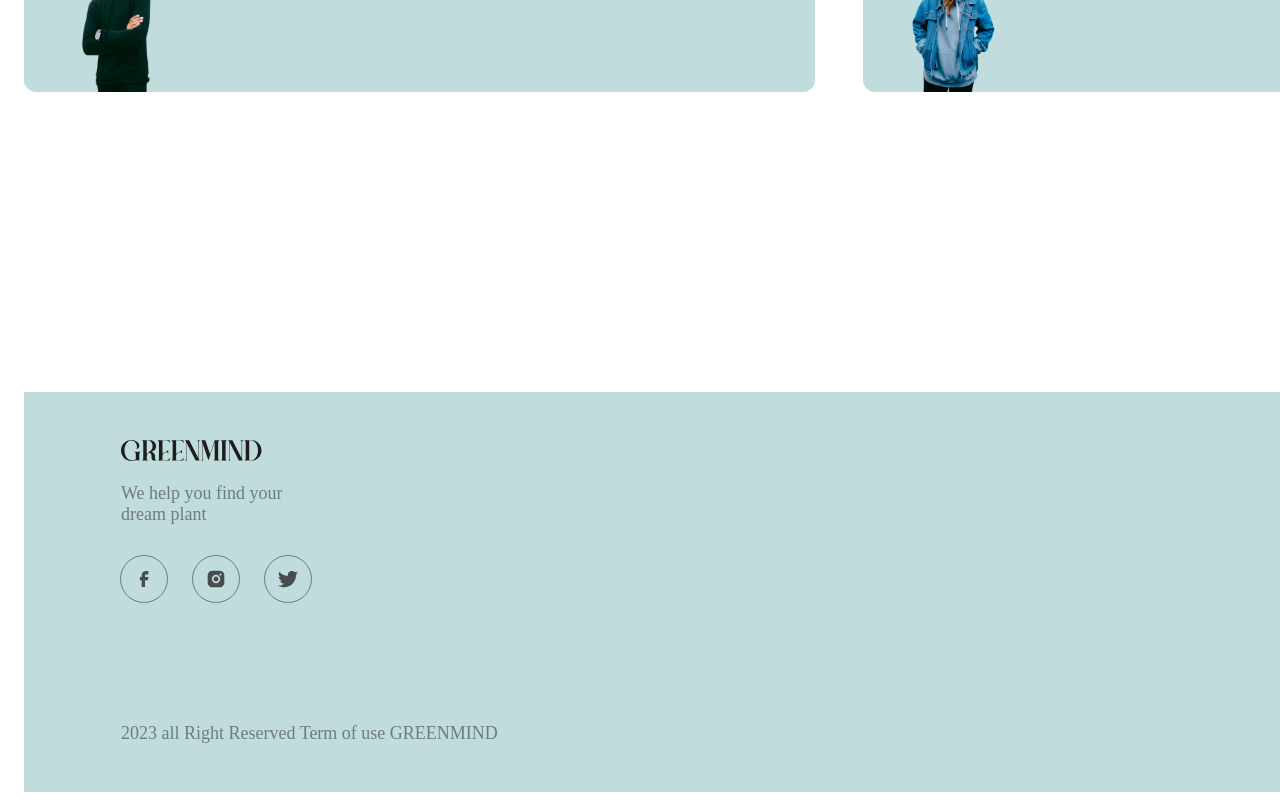
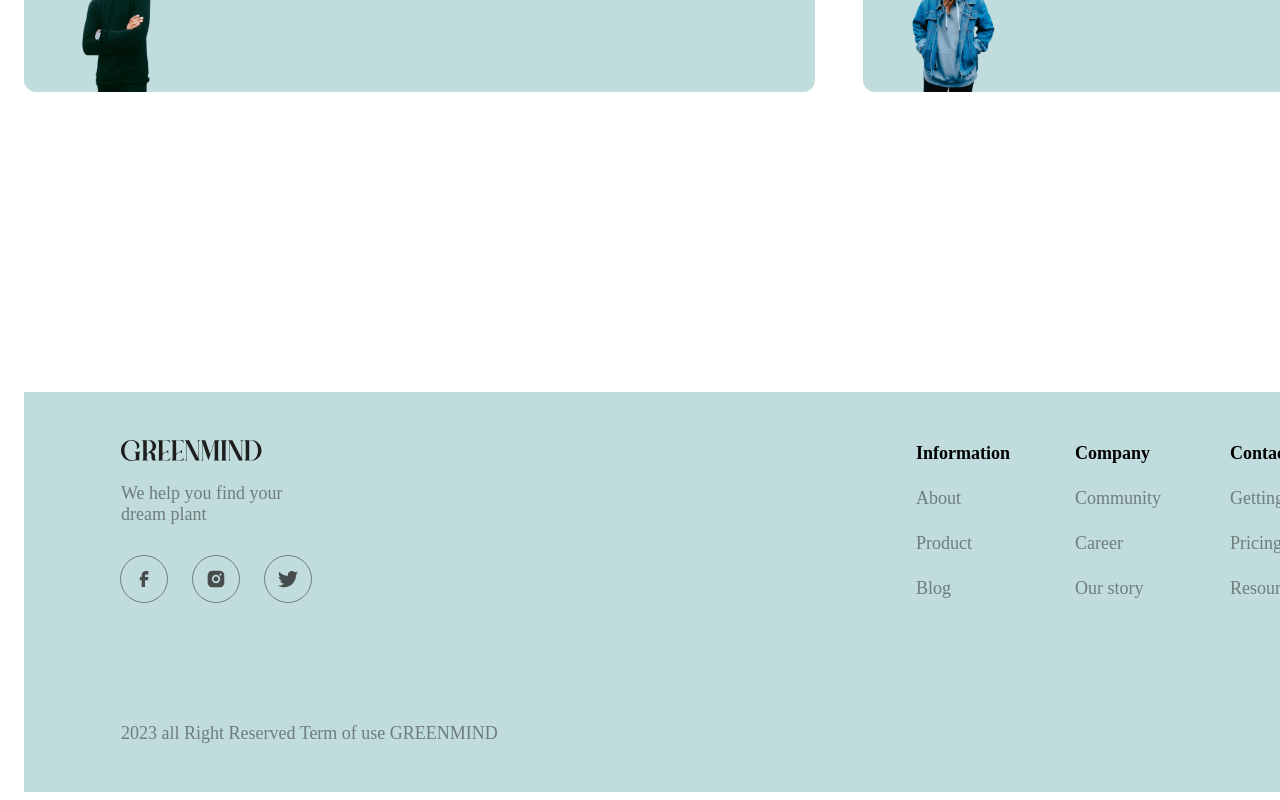
Before and after one commit to mahmudovb10/Green-Mind, a React (Vite) app: page / in a window 1280 px wide. Shown: the part 3497-4297 px from the top of the page. Built offline with nearby package versions, Linux system fonts and the light colour scheme; a web font is replaced by a local one.

Commit message:
Project done

```diff
--- a/src/App.jsx
+++ b/src/App.jsx
@@ -271,6 +271,24 @@ function App() {
           <p className="footer__desc">
             2023 all Right Reserved Term of use GREENMIND
           </p>
+          <div className="information__branch">
+            <p className="branch__title infor__title ">Information</p>
+            <p className="branch__desc infor__desc">About</p>
+            <p className="branch__desc infor__desc">Product</p>
+            <p className="branch__desc infor__desc">Blog</p>
+          </div>
+          <div className="company__branch">
+            <p className="branch__title infor__title ">Company</p>
+            <p className="branch__desc infor__desc">Community</p>
+            <p className="branch__desc infor__desc">Career</p>
+            <p className="branch__desc infor__desc">Our story</p>
+          </div>
+          <div className="contact__branch">
+            <p className="branch__title infor__title ">Contact</p>
+            <p className="branch__desc infor__desc">Getting Started</p>
+            <p className="branch__desc infor__desc">Pricing</p>
+            <p className="branch__desc infor__desc">Resources</p>
+          </div>
         </div>
       </footer>
     </div>
--- a/src/index.css
+++ b/src/index.css
@@ -682,3 +682,37 @@ main {
   padding-top: 98px;
   padding-left: 97px;
 }
+
+.information__branch {
+  padding-left: 892px;
+  margin-top: -325px;
+  column-gap: 24px;
+}
+
+.branch__title {
+  width: 155px;
+  height: 27px;
+  font-family: "Poppins";
+  font-weight: 700;
+  font-size: 18px;
+  color: var(--average-black);
+}
+
+.branch__desc {
+  width: 145px;
+  height: 27px;
+  font-family: "Poppins";
+  font-weight: 400px;
+  font-size: 18px;
+  color: var(--four-black);
+}
+
+.company__branch {
+  padding-left: 1051px;
+  margin-top: -180px;
+}
+
+.contact__branch {
+  padding-left: 1206px;
+  margin-top: -180px;
+}
```
